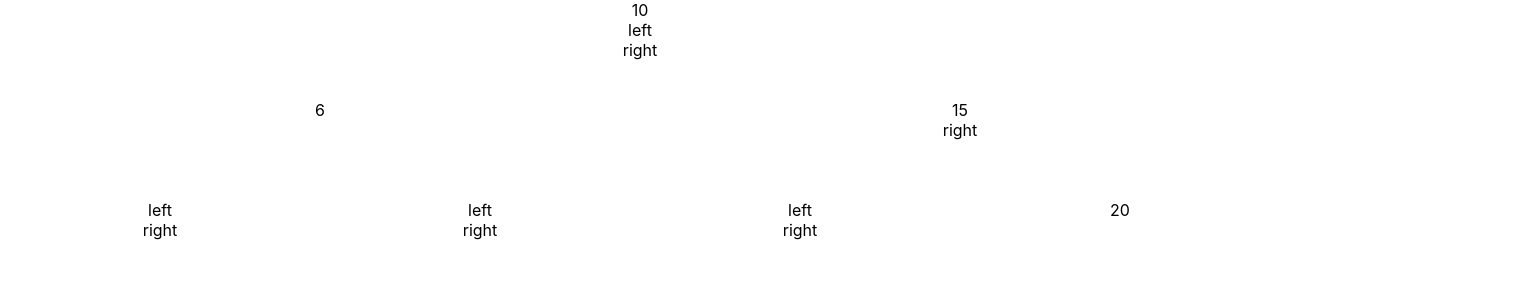
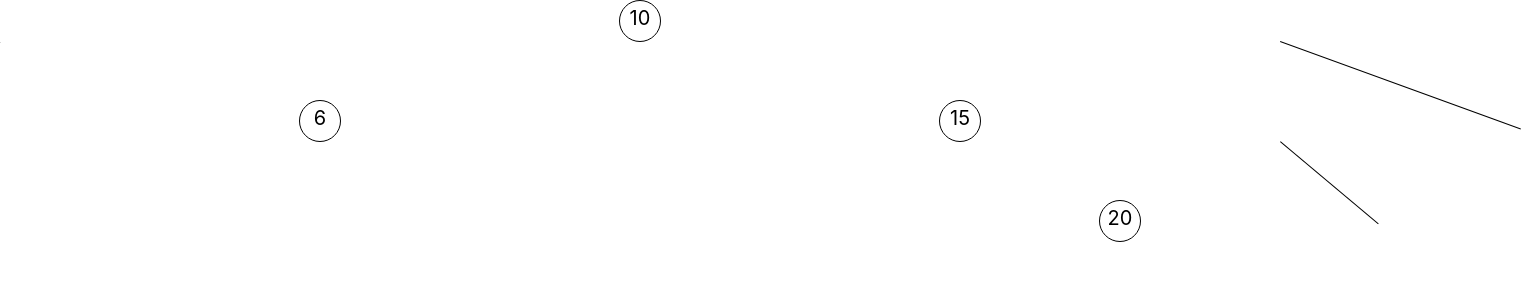
Before and after one commit to yiyefang617/project-bst, a React (Create React App) app in the folder project-bst/: page / in a window 1280 px wide. Shown: the top 300 px of the page, 1521 px wide, since content can reach past the window. Built offline with nearby package versions, Linux system fonts and the light colour scheme.

Commit message:
feat: add styling

```diff
--- a/project-bst/src/components/BinaryNodeComponent.js
+++ b/project-bst/src/components/BinaryNodeComponent.js
@@ -1,14 +1,125 @@
 import React from "react";
 
 const BinaryNodeComponent = (props) => {
+  const binaryNode =
+    props.value === undefined || props.value === "" ? "void" : "nonVoid";
+  let leftStyle, rightStyle;
+  if (props.level === 1) {
+    leftStyle = {
+      left: "-20vw",
+      width: "20vw",
+      MozTransform: "rotate(-20deg)",
+      MozTransformOrigin: "100% 0%",
+      WebkitTransform: "rotate(-20deg)",
+      WebkitTransformOrigin: "100% 0%",
+      transform: "rotate(-20deg)",
+      transformOrigin: "100% 0",
+    };
+    rightStyle = {
+      right: "0vw",
+      width: "20vw",
+      MozTransform: "rotate(-160deg)",
+      MozTransformOrigin: "100% 0%",
+      WebkitTransform: "rotate(-160deg)",
+      WebkitTransformOrigin: "100% 0%",
+      transform: "rotate(-160deg)",
+      transformOrigin: "100% 0",
+    };
+  } else if (props.level === 2) {
+    leftStyle = {
+      left: "-10vw",
+      width: "10vw",
+      MozTransform: "rotate(-40deg)",
+      MozTransformOrigin: "100% 0%",
+      WebkitTransform: "rotate(-40deg)",
+      WebkitTransformOrigin: "100% 0%",
+      transform: "rotate(-40deg)",
+      transformOrigin: "100% 0",
+    };
+    rightStyle = {
+      right: "0vw",
+      width: "10vw",
+      MozTransform: "rotate(-140deg)",
+      MozTransformOrigin: "100% 0%",
+      WebkitTransform: "rotate(-140deg)",
+      WebkitTransformOrigin: "100% 0%",
+      transform: "rotate(-140deg)",
+      transformOrigin: "100% 0",
+    };
+  } else if (props.level === 3) {
+    leftStyle = {
+      left: "-6.5vw",
+      width: "6.5vw",
+      MozTransform: "rotate(-60deg)",
+      MozTransformOrigin: "100% 0%",
+      WebkitTransform: "rotate(-60deg)",
+      WebkitTransformOrigin: "100% 0%",
+      transform: "rotate(-60deg)",
+      transformOrigin: "100% 0",
+    };
+    rightStyle = {
+      right: "0vw",
+      width: "6.5vw",
+      MozTransform: "rotate(-120deg)",
+      MozTransformOrigin: "100% 0%",
+      WebkitTransform: "rotate(-120deg)",
+      WebkitTransformOrigin: "100% 0%",
+      transform: "rotate(-120deg)",
+      transformOrigin: "100% 0",
+    };
+  } else if (props.level === 4) {
+    leftStyle = {
+      left: "-5.75vw",
+      width: "5.75vw",
+      MozTransform: "rotate(-80deg)",
+      MozTransformOrigin: "100% 0%",
+      WebkitTransform: "rotate(-80deg)",
+      WebkitTransformOrigin: "100% 0%",
+      transform: "rotate(-80deg)",
+      transformOrigin: "100% 0",
+    };
+    rightStyle = {
+      right: "0vw",
+      width: "5.75vw",
+      MozTransform: "rotate(-100deg)",
+      MozTransformOrigin: "100% 0%",
+      WebkitTransform: "rotate(-100deg)",
+      WebkitTransformOrigin: "100% 0%",
+      transform: "rotate(-100deg)",
+      transformOrigin: "100% 0",
+    };
+  } else {
+    leftStyle = {
+      display: "none",
+    };
+    rightStyle = {
+      display: "none",
+    };
+  }
   return (
-    <div style={props.style}>
+    <div className={binaryNode} style={props.style}>
       <div className="round" style={{ width: "100%" }}>
         <div className="value" title={props.value}>
-          {props.value}
+          <div
+            style={{
+              margin: "0 auto",
+              border: "1px solid black",
+              width: "30px",
+              height: "30px",
+              padding: "5px",
+              borderRadius: "50%",
+              fontSize: "20px",
+            }}
+          >
+            {props.value}
+          </div>
         </div>
-        {props.left && <div>left</div>}
-        {props.right && <div>right</div>}
+        {props.value && props.left && (
+          <div className="left" style={leftStyle} />
+        )}
+        {props.value && props.right && (
+          <div className="right" style={rightStyle} />
+        )}
       </div>
     </div>
   );
--- a/project-bst/src/components/BinarySearchTreeApp.js
+++ b/project-bst/src/components/BinarySearchTreeApp.js
@@ -1,5 +1,6 @@
 import React, { Component } from "react";
 import BinaryTreeLevel from "./BinaryTreeLevel";
+import "../css/BinaryNodeTreeApp.css";
 import BinarySearchTreeNode from "../classes/BinrayTreeNode";
 
 class BinarySearchTreeApp extends Component {
--- /dev/null
+++ b/project-bst/src/css/BinaryNodeTreeApp.css
@@ -0,0 +1,10 @@
+.void {
+  visibility: hidden;
+}
+
+.left,
+.right {
+  position: absolute;
+  height: 1px;
+  background-color: black;
+}
```
